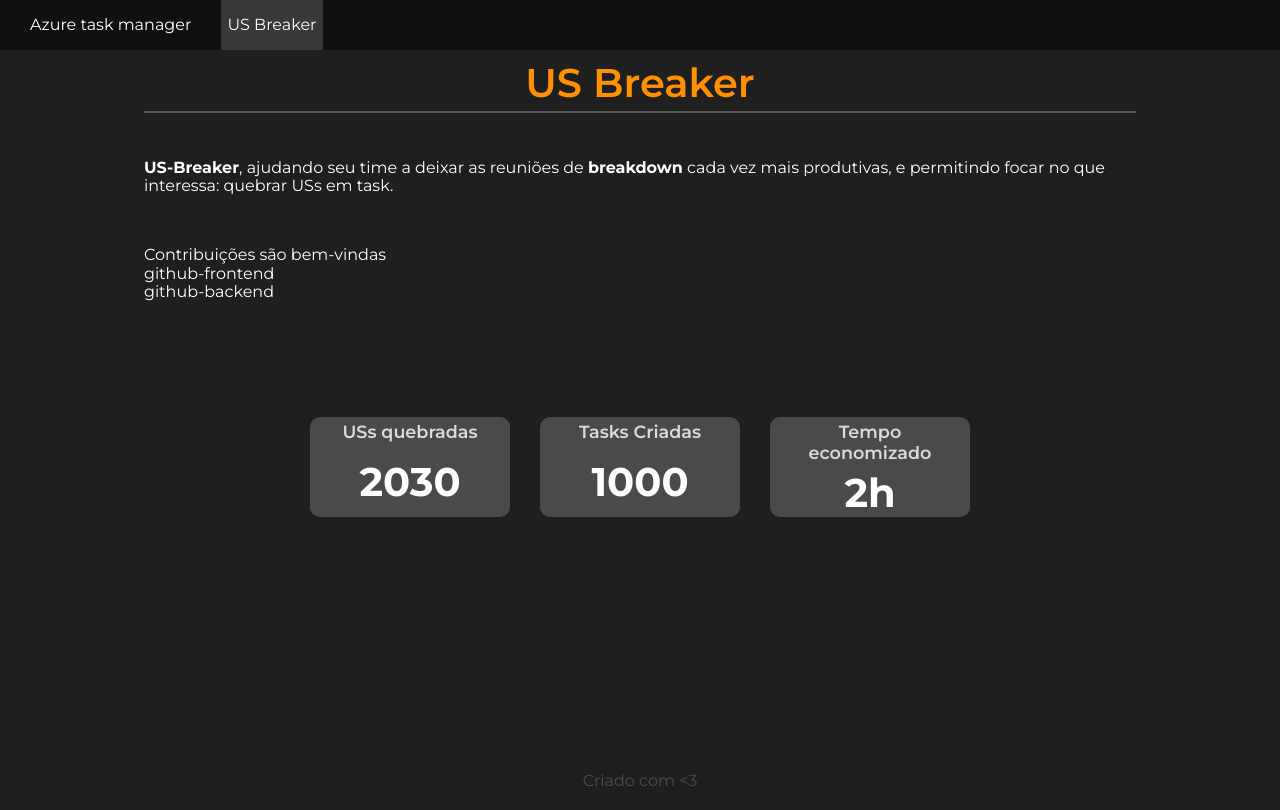
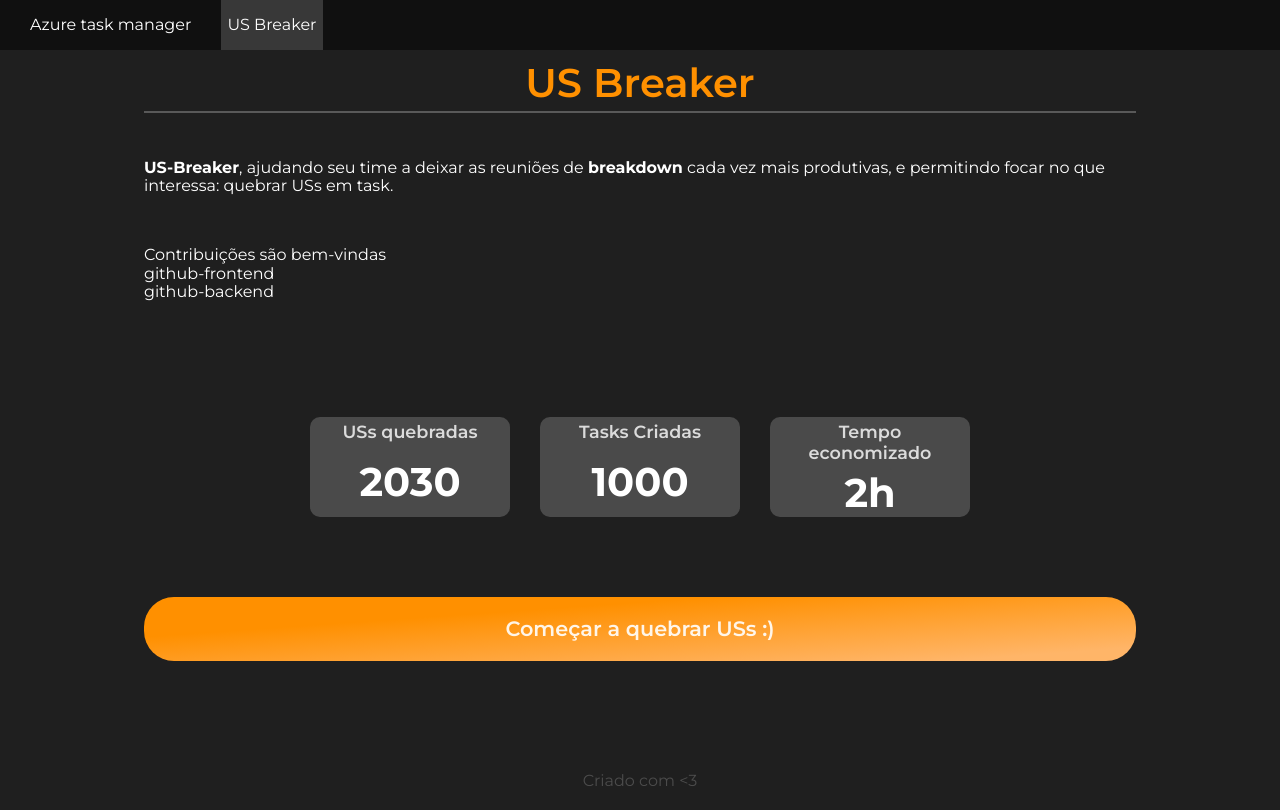
Before and after one commit to jpellissari/azure-task-manager-app, an Angular app: page /us-breaker in a window 1280 px wide. Built offline with nearby package versions, Linux system fonts and the light colour scheme.

Commit message:
feat: add button to break uss

```diff
--- a/src/app/us-breaker/containers/welcome/welcome.component.html
+++ b/src/app/us-breaker/containers/welcome/welcome.component.html
@@ -2,11 +2,9 @@
   <div class="welcome__title">US Breaker</div>
   <div class="welcome__callout">
     <p>
-      <span>
-        <strong>US-Breaker</strong>, ajudando seu time a deixar as reuniões de
-        <strong>breakdown</strong> cada vez mais produtivas, e permitindo focar
-        no que interessa: quebrar USs em task.
-      </span>
+      <strong>US-Breaker</strong>, ajudando seu time a deixar as reuniões de
+      <strong>breakdown</strong> cada vez mais produtivas, e permitindo focar no
+      que interessa: quebrar USs em task.
     </p>
     <br />
     <p class="welcome__callout__contribute-info">
@@ -29,5 +27,6 @@
       <div class="stats__card__value">2h</div>
     </div>
   </div>
+  <button class="welcome__button">Começar a quebrar USs :)</button>
   <div class="welcome__footer"><span>Criado com <3</span></div>
 </div>
--- a/src/app/us-breaker/containers/welcome/welcome.component.scss
+++ b/src/app/us-breaker/containers/welcome/welcome.component.scss
@@ -30,6 +30,32 @@
       flex-direction: column;
       justify-items: flex-start;
       text-align: flex-start;
+    }
+  }
+
+  &__button {
+    width: 80%;
+    align-self: center;
+    margin-top: 80px;
+    padding: 20px;
+
+    background-image: linear-gradient(
+      -4deg,
+      $primary-400 10%,
+      $primary-100 70%
+    );
+
+    cursor: pointer;
+    border-style: none;
+    border-radius: 30px;
+    font-size: 1.3em;
+    font-weight: 600;
+    color: rgba(white, 0.9);
+    transition: all 0.5s;
+
+    &:hover {
+      box-shadow: rgba($primary-100, 0.7) 0 1px 40px;
+      transition-duration: 0.2s;
     }
   }
 
```
